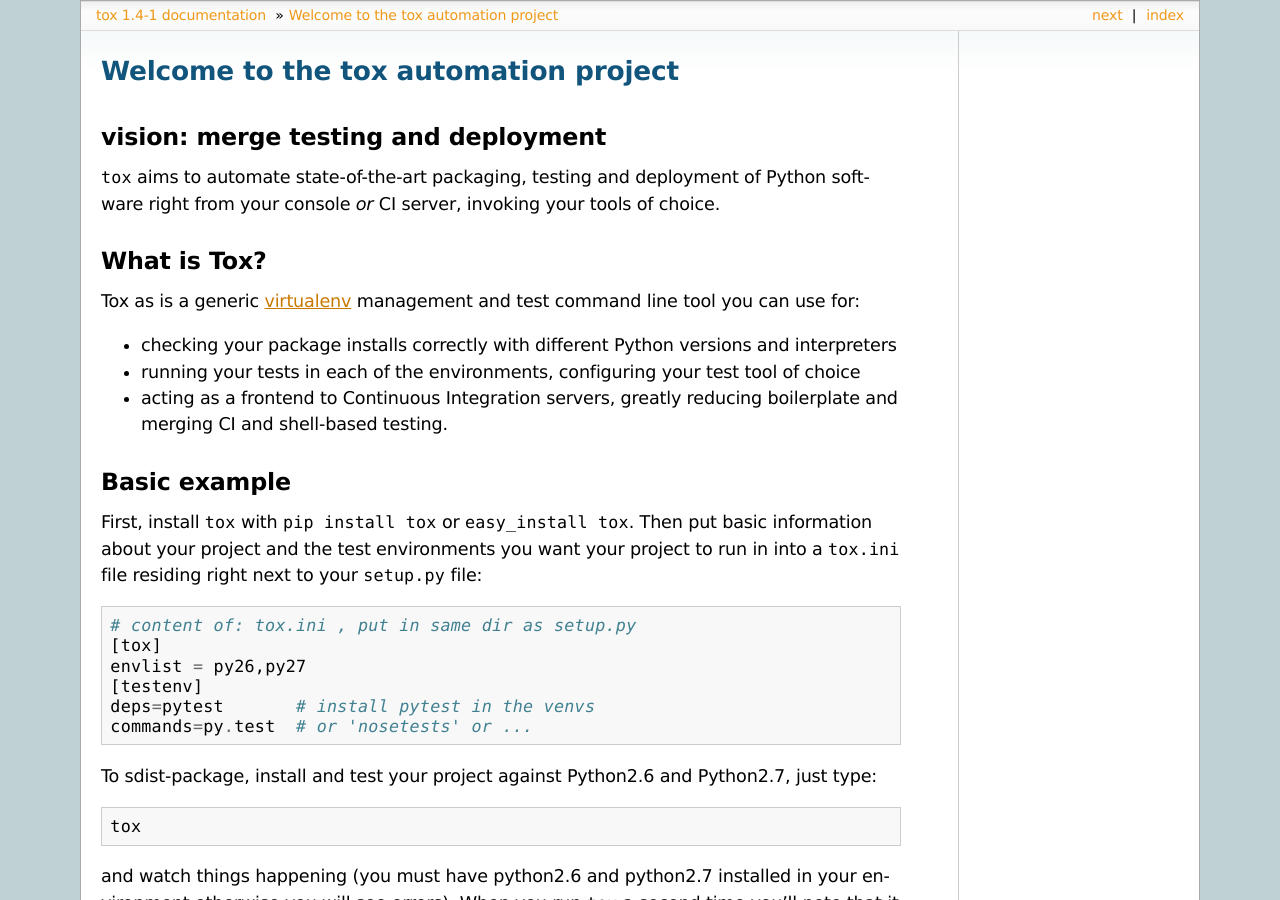
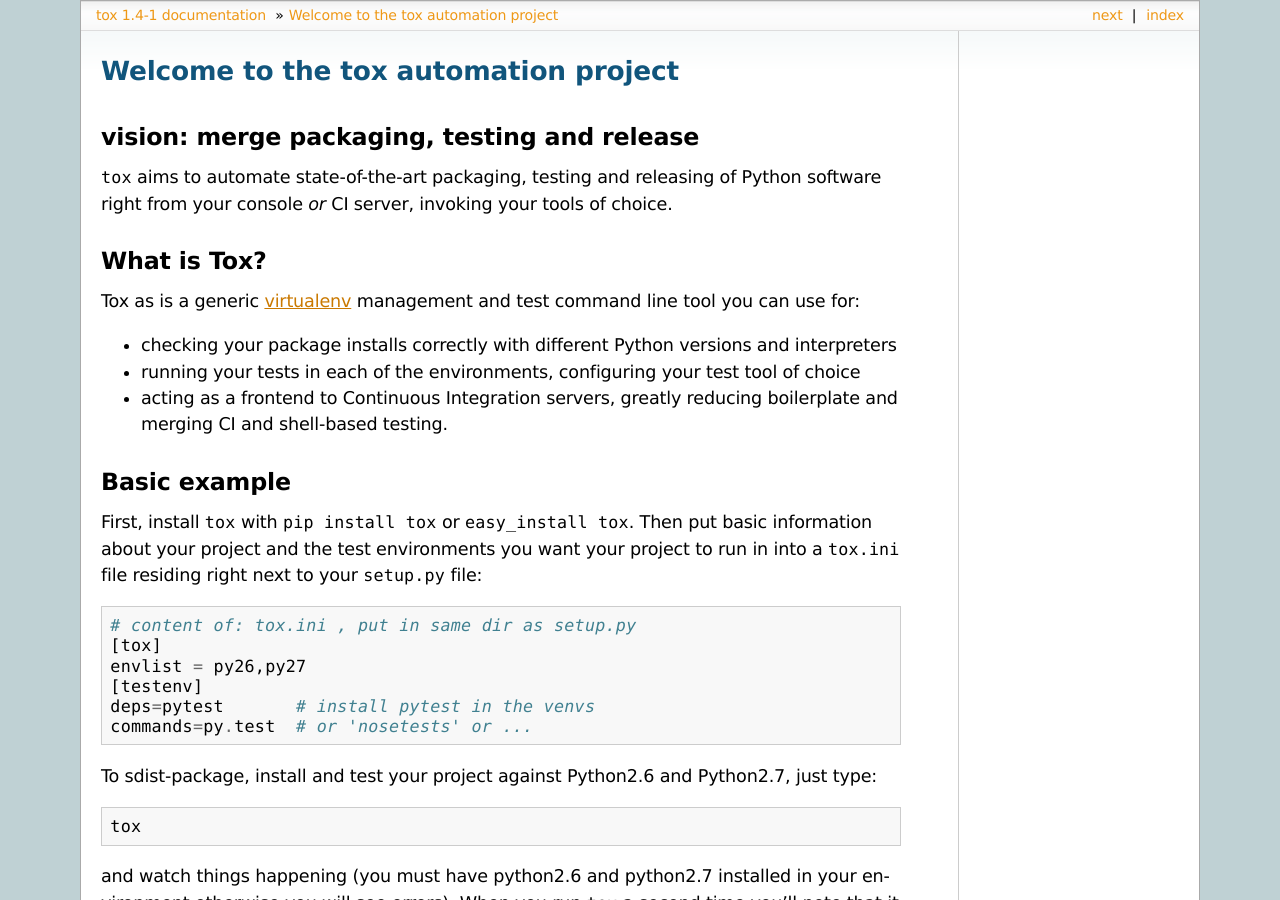
Before and after one commit to msabramo/tox, a Sphinx documentation site: the page built from doc/index.txt, in a window 1280 px wide and 900 px high. Built offline with Sphinx 7.4.7, drawn with Linux system fonts in a browser that asks for light colours; some of the changed text lies outside the part shown.

Commit message:
changed vision to not refer to deployment but rather only to packaging, testing and release

```diff
--- a/doc/index.txt
+++ b/doc/index.txt
@@ -1,11 +1,11 @@
 Welcome to the tox automation project
 ===============================================
 
-vision: merge testing and deployment
-----------------------------------------
+vision: merge packaging, testing and release
+---------------------------------------------
 
 ``tox`` aims to automate state-of-the-art packaging, testing and
-deployment of Python software right from your console *or* CI
+releasing of Python software right from your console *or* CI
 server, invoking your tools of choice.
 
 What is Tox?
```
